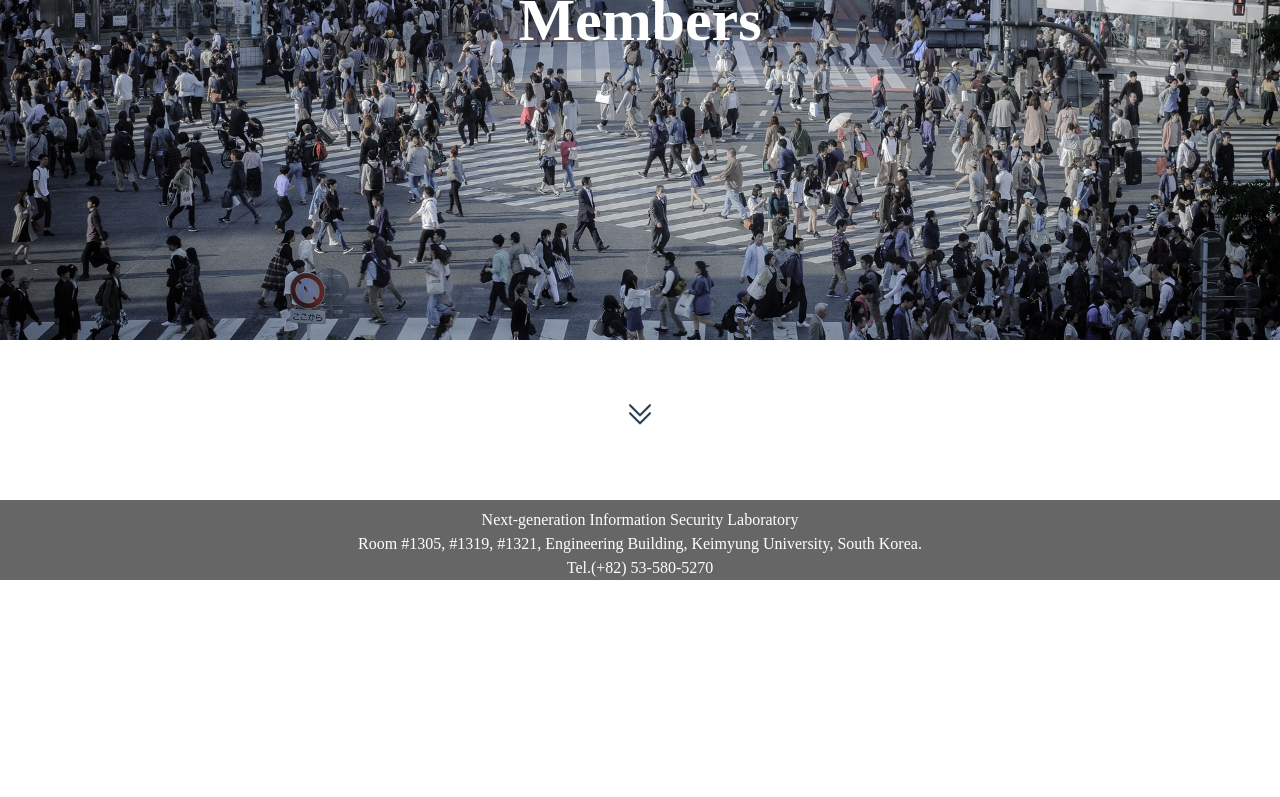
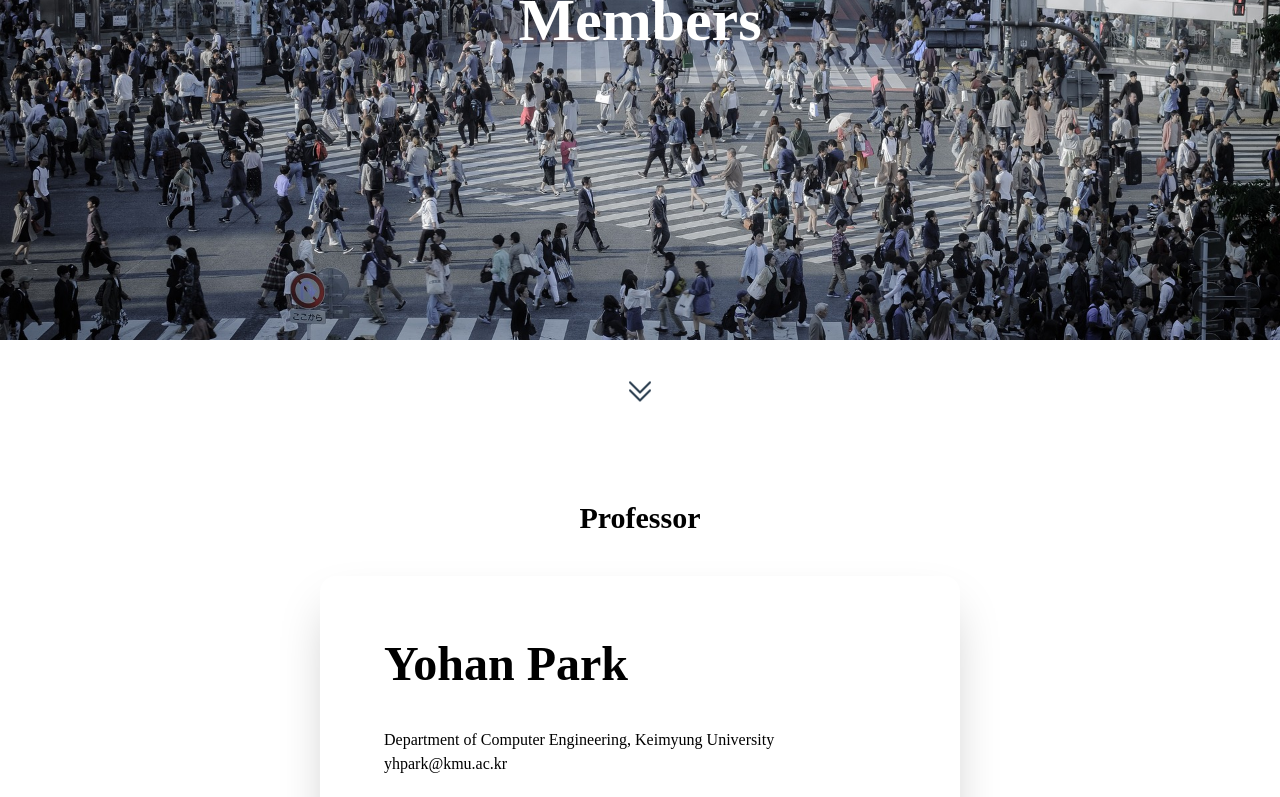
Before and after one commit to KMU-NISL/client, a React (Vite) app: page /members in a window 1280 px wide. Shown: the part 300-1097 px from the top of the page. Before the commit the page ends 880 px from the top, so only its background shows below. Built offline with nearby package versions, Linux system fonts and the light colour scheme; a web font is replaced by a local one.

Commit message:
feat : Members 페이지에 내용 추가 및 애니메이션 추가

```diff
--- a/src/pages/Members.tsx
+++ b/src/pages/Members.tsx
@@ -3,8 +3,70 @@ import {useEffect, useState} from "react";
 
 
 const Members: React.FC = () => {
-    const url : string = 'members-background.jpg';
+    const url: string = 'members-background.jpg';
     const [isTitleVisible, setIsTitleVisible] = useState(false);
+
+    const members = {
+        members: [{
+            name: 'Professor',
+            members: [{
+                name: 'Yohan Park',
+                affiliation: 'Department of Computer Engineering, Keimyung University',
+                email: 'yhpark@kmu.ac.kr'
+            }]
+        },
+            {
+                name: 'Master\'s Students',
+                members: [
+                    {
+                        name: 'Sengmin Lee',
+                        affiliation: 'Department of Computer Engineering, Keimyung University',
+                        email: 'lsm@ydonsecurity.com'
+                    },
+                    {
+                        name: 'Hyewon Park',
+                        affiliation: 'Department of Computer Engineering, Keimyung University',
+                        email: 'wldnjsfuf@stu.kmu.ac.kr'
+                    }
+                ]
+            },
+            {
+                name: 'Undergraduate Students',
+                "members": [
+                    {
+                        "name": "Donghyeon Kim",
+                        "affiliation": "Department of Computer Engineering, Keimyung University",
+                        "email": "laders23@naver.com"
+                    },
+                    {
+                        "name": "Hyeonmin Kim",
+                        "affiliation": "Department of Computer Engineering, Keimyung University",
+                        "email": "c3man161@gmail.com"
+                    },
+                    {
+                        "name": "Chaeyun Son",
+                        "affiliation": "Department of Computer Engineering, Keimyung University",
+                        "email": "sonchaeyun0604@gmail.com"
+                    },
+                    {
+                        "name": "Mingyu Oh",
+                        "affiliation": "Department of Computer Engineering, Keimyung University",
+                        "email": "alsrb4719@gmail.com"
+                    },
+                    {
+                        "name": "Changui Lee",
+                        "affiliation": "Department of Computer Engineering, Keimyung University",
+                        "email": "rhljh7410@gmail.com"
+                    },
+                    {
+                        "name": "Sieun Ju",
+                        "affiliation": "Department of Computer Engineering, Keimyung University",
+                        "email": "juse@gmail.com"
+                    }
+                ]
+            }]
+    }
+
 
     useEffect(() => {
         setTimeout(() => {
@@ -13,13 +75,42 @@ const Members: React.FC = () => {
 
     }, [])
 
+    useEffect(() => {
+        const boxes = document.querySelectorAll(".box");
+        const observer = new IntersectionObserver((entries) => {
+                entries.forEach((entry) => {
+                    if (entry.isIntersecting) {
+                        // 화면 안으로 들어오면 요소를 나타나게 함
+                        entry.target.classList.remove("opacity-0", "translate-y-4");
+                        entry.target.classList.add("opacity-100", "translate-y-0");
+                    } else {
+                        // 화면 밖으로 나가면 요소를 다시 숨김
+                        entry.target.classList.remove("opacity-100", "translate-y-0");
+                        entry.target.classList.add("opacity-0", "translate-y-4");
+                    }
+                });
+            },
+            {
+                root: null, // 뷰포트 기준
+                rootMargin: "0px", // 추가 여백 없음
+                threshold: 0.6,
+            }
+        );
+
+        boxes.forEach((box) => observer.observe(box));
+        // 클린업 함수로 observer 해제
+        return () => {
+            boxes.forEach((box) => observer.unobserve(box));
+        };
+    }, []);
 
 
     return (
         <>
-            <TopBackground url={url} />
+            <TopBackground url={url}/>
 
-            <div className={`w-full h-4/5 flex flex-col items-center justify-center transition-all duration-[700ms] ${isTitleVisible ? 'opacity-100' : 'opacity-0 translate-y-5'}`}>
+            <div
+                className={`w-full h-4/5 flex flex-col items-center justify-center transition-all duration-[700ms] ${isTitleVisible ? 'opacity-100' : 'opacity-0 translate-y-5'}`}>
                 <div className='text-white m-10 text-6xl font-bold'>Members</div>
             </div>
 
@@ -30,6 +121,43 @@ const Members: React.FC = () => {
                           d="m4.5 5.25 7.5 7.5 7.5-7.5m-15 6 7.5 7.5 7.5-7.5"/>
                 </svg>
             </div>
+
+            <div className='flex flex-col items-center justify-center mb-20 mt-0'>
+
+                {
+                    members.members.map((member) => {
+                        return (
+                            <>
+                                <div className=' font-bold text-black text-3xl mb-10'>
+                                    {member.name}
+                                </div>
+                                {
+                                    member.members.map((member) => {
+                                        return (
+                                            <>
+                                                <div className='box transition-all duration-1000 shadow-2xl rounded-2xl w-1/2 p-16 mb-20'>
+                                                    <div className='flex flex-col items-start justify-start text-black'>
+                                                        <div className='font-bold text-5xl mb-10'>
+                                                            {member.name}
+                                                        </div>
+                                                        <div>
+                                                            {member.affiliation}
+                                                        </div>
+                                                        <div>
+                                                            {member.email}
+                                                        </div>
+                                                    </div>
+                                                </div>
+                                            </>
+                                        )
+                                    })
+                                }
+                            </>
+                        )
+                    })
+                }
+            </div>
+
         </>
     )
 }
```
